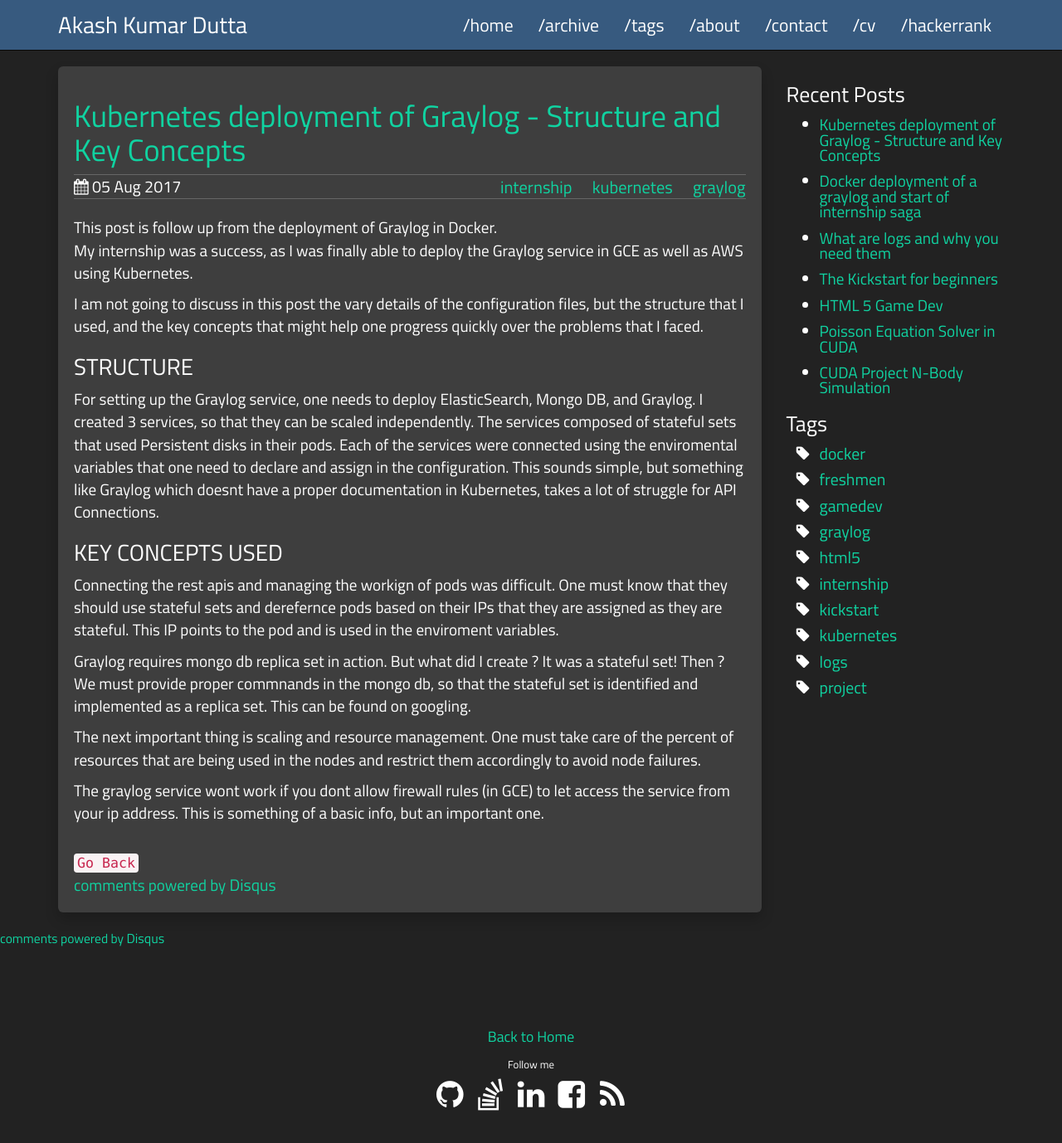
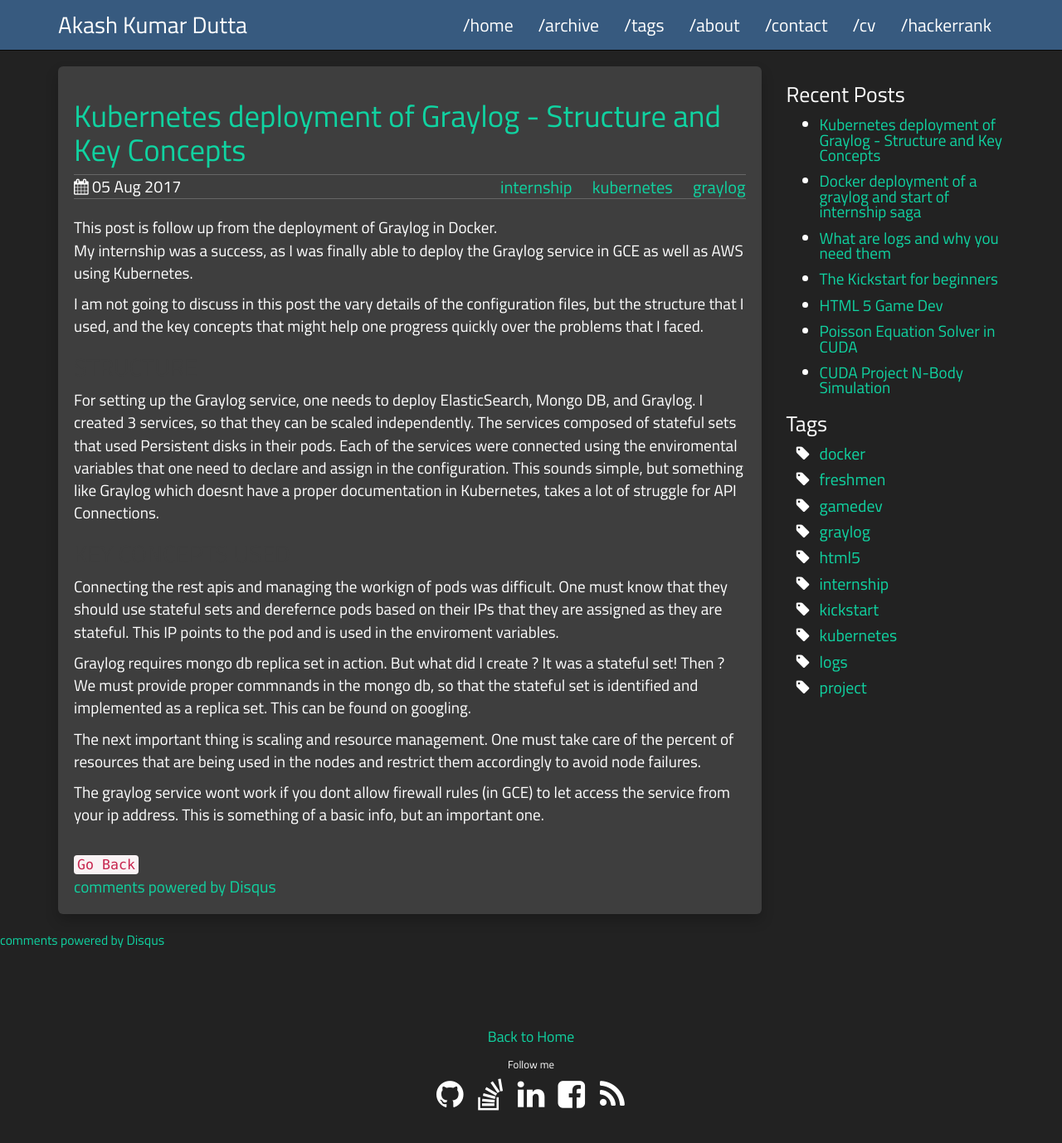
Before and after one commit to AkashKrDutta/AkashKrDutta-dark.github.io, a Jekyll site: the page built from _posts/2017-8-05-kubernetes.md, in a window 1280 px wide and 1395 px high. Shown: the top 1378 px of the window at 83% size. Built offline with Jekyll 4.4.1, drawn with Linux system fonts in a browser that asks for light colours; comment, search, counter and statistics services are not loaded.

Commit message:
Update 2017-8-05-kubernetes.md

```diff
--- a/_posts/2017-8-05-kubernetes.md
+++ b/_posts/2017-8-05-kubernetes.md
@@ -15,11 +15,11 @@
 
 I am not going to discuss in this post the vary details of the configuration files, but the structure that I used, and the key concepts that might help one progress quickly over the problems that I faced.
 
-## STRUCTURE
+## <span style="color:#3E3E3E">STRUCTURE</span>
 
 For setting up the Graylog service, one needs to deploy ElasticSearch, Mongo DB, and Graylog. I created 3 services, so that they can be scaled independently. The services composed of stateful sets that used Persistent disks in their pods. Each of the services were connected using the enviromental variables that one need to declare and assign in the configuration. This sounds simple, but something like Graylog which doesnt have a proper documentation in Kubernetes, takes a lot of struggle for API Connections.
 
-## KEY CONCEPTS USED
+## <span style="color:#3E3E3E">KEY CONCEPTS USED</span>
 
 Connecting the rest apis and managing the workign of pods was difficult. One must know that they should use stateful sets and derefernce pods based on their IPs that they are assigned as they are  stateful. This IP points to the pod and is used in the enviroment variables.
 
```
